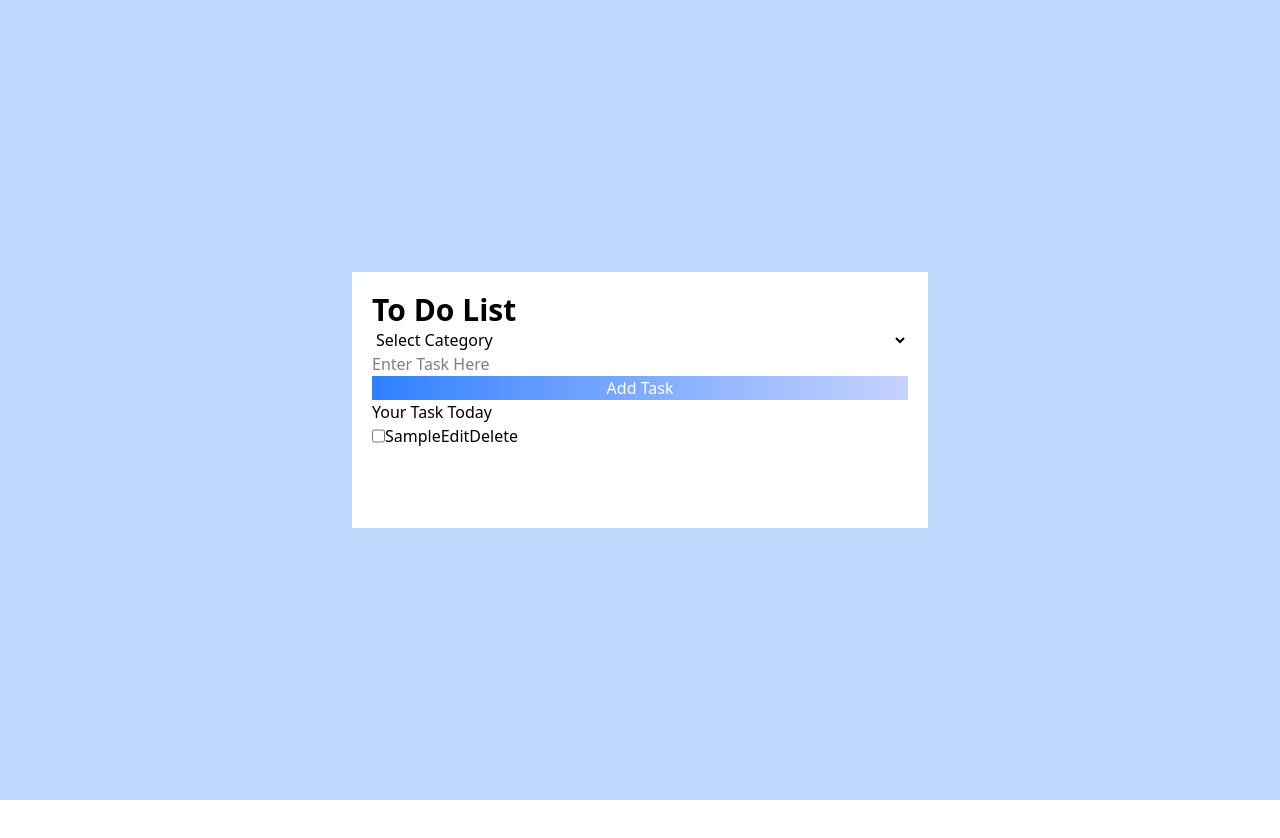
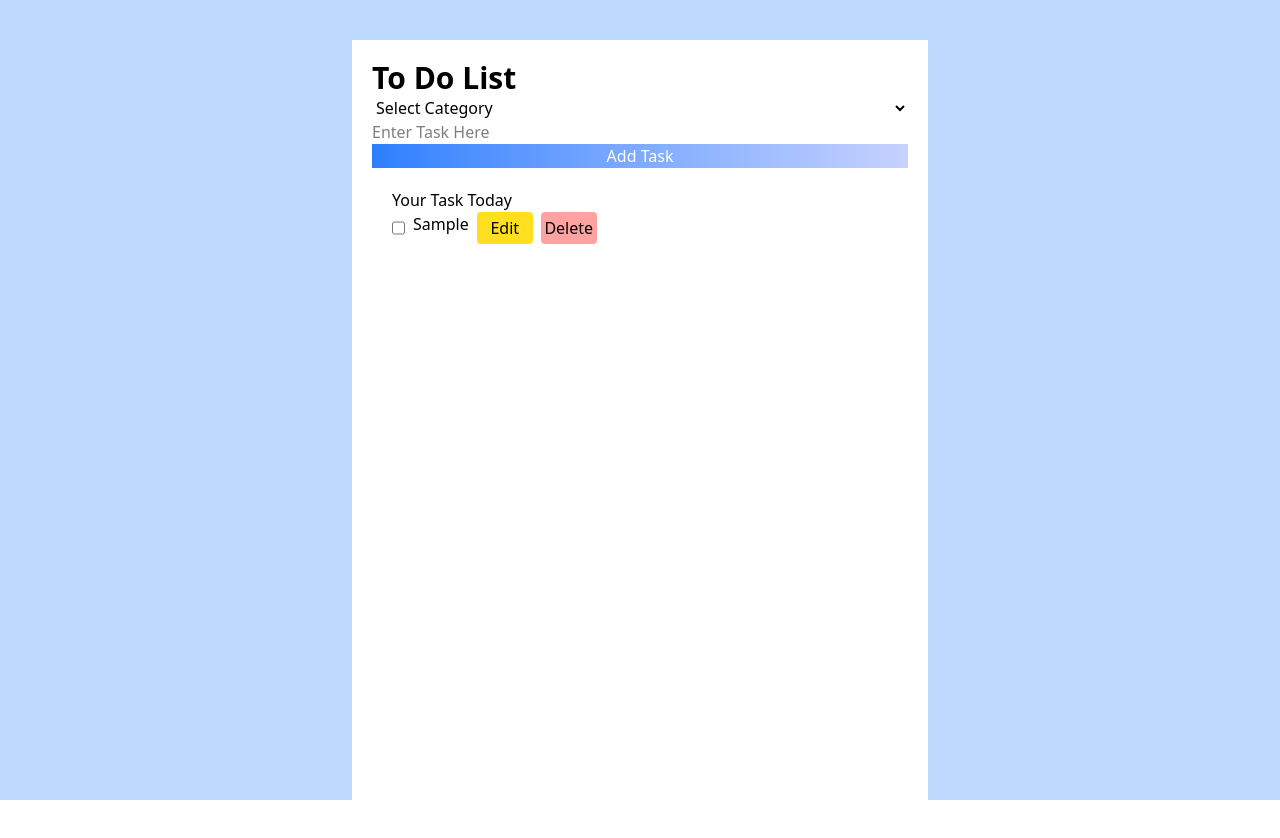
Before and after one commit to deiveegaponmari/todolist, a React (Vite) app: page / in a window 1280 px wide. Both pictures are taken after typing "Sample" into the empty fields and a click on the button "Add Task". Before the commit the page ends 800 px from the top, so only its background shows below. Built offline with nearby package versions, Linux system fonts and the light colour scheme.

Commit message:
changes added

```diff
--- a/src/components/CreateTask.jsx
+++ b/src/components/CreateTask.jsx
@@ -1,44 +1,69 @@
-import React, { useEffect, useState } from 'react'
-import TaskList from './TaskList'
+import React, { useEffect, useState } from "react";
+import TaskList from "./TaskList";
 
 function CreateTask() {
-    const[data,setData]=useState([]);
-    const[category,setCategory]=useState("");
-    const[task,setTask]=useState("");
-    const addTask=()=>{
-        if(task.trim()==="") return;
-        const newTask={
-            id:Date.now(),
-            text:task,
-            category:category,
-            completed:false
-        }
-        setData(prevtask=>[...prevtask,newTask]);
-        setTask("");//clear user input
-        setCategory("");//clear category
+  const [data, setData] = useState([]);
+  const [category, setCategory] = useState("");
+  const [task, setTask] = useState("");
+  const addTask = () => {
+    if (task.trim() === "") return;
+    const newTask = {
+      id: Date.now(),
+      text: task,
+      category: category,
+      completed: false,
+    };
+    const updatedTask = [...data, newTask];
+    setData(updatedTask);
+    localStorage.setItem("taskList", JSON.stringify(updatedTask));
+    setTask(""); //clear user input
+    setCategory(""); //clear category
+  };
+  useEffect(() => {
+    const getTasks = JSON.parse(localStorage.getItem("taskList"));
+    if (getTasks) {
+      setData(getTasks);
     }
+  }, []);
+  function editItem(index) {
+    console.log("index is",index);
 
+  }
+  function deleteItem(index) {
+   const updated= data.filter((list)=>list.id!==index)
+    setData(updated);
+    localStorage.setItem("taskList",JSON.stringify(updated))
+  }
   return (
-    <div className='bg-white w-xl p-5 h-64'>
-        <h1 className='text-3xl font-bold '>To Do List</h1>
-        <div className='bg-white-200 flex flex-col justify-center'>
-           {/*  select category */}
-        <select value={category}  onChange={(e)=>setCategory(e.target.value)}>
-             <option value=''>Select Category</option>
-            <option value='health'>Health</option>
-              <option value='skill'>Skill</option>
-                <option value='selfcare'>SelfCare</option>
-                  <option value='others'>Others</option>
+    <div className="bg-white w-xl p-5 h-screen mt-30 mb-10">
+      <h1 className="text-3xl font-bold ">To Do List</h1>
+      <div className="bg-white-200 flex flex-col justify-center">
+        {/*  select category */}
+        <select value={category} onChange={(e) => setCategory(e.target.value)}>
+          <option value="">Select Category</option>
+          <option value="health">Health</option>
+          <option value="skill">Skill</option>
+          <option value="selfcare">SelfCare</option>
+          <option value="others">Others</option>
         </select>
-      {/*   user input ---add task here */}
-        <input type='text' value={task}  placeholder='Enter Task Here' onChange={(e)=>setTask(e.target.value)}/>
-        <button className='bg-gradient-to-r from-blue-500 to-indigo-200 text-white'
-        onClick={addTask}> Add Task</button>
+        {/*   user input ---add task here */}
+        <input
+          type="text"
+          value={task}
+          placeholder="Enter Task Here"
+          onChange={(e) => setTask(e.target.value)}
+        />
+        <button
+          className="bg-gradient-to-r from-blue-500 to-indigo-200 text-white"
+          onClick={addTask}
+        >
+          Add Task
+        </button>
         {/* Task list display here */}
-        <TaskList data={data}/>
-        </div>
+        <TaskList data={data} editItem={editItem} deleteItem={deleteItem} />
+      </div>
     </div>
-  )
+  );
 }
 
-export default CreateTask
+export default CreateTask;
--- a/src/components/TaskList.jsx
+++ b/src/components/TaskList.jsx
@@ -1,42 +1,39 @@
-import React, { useEffect, useState } from 'react'
+import React from "react";
 
 function TaskList(props) {
-     const[taskData,setTaskData]=useState([]);
-       useEffect(()=>{
-        if(props.data.length>0){
-            setTaskData(props.data)
-        localStorage.setItem("taskList",JSON.stringify(props.data))
-        }
-    },[props.data])
-   useEffect(()=>{
-    const getTasks=JSON.parse(localStorage.getItem("taskList"));
-    if(getTasks){
-        setTaskData(getTasks)
-    }
-   },[])
   return (
-    <div className='flex flex-col'>
+    <div className="flex flex-col justify-center p-5">
       <h1>Your Task Today</h1>
       <ul>
         {/* dynamically added list here */}
-            {
-               taskData.length===0 ? "No Task Added" :
-
-                taskData.map((list,index)=>{
-                    return <div key={list.id} className='flex'>
-                        <input type='checkbox'/>
-                        <div className='flex flex-col'>
+        {props.data.length === 0
+          ? "No Task Added"
+          : props.data.map((list, index) => {
+              return (
+                <div key={list.id} className="flex gap-2 ">
+                  <input type="checkbox" />
+                  <div className="flex flex-col">
                     <h1>{list.text}</h1>
                     <h5>{list.category}</h5>
                   </div>
-                        <button>Edit</button>
-                         <button>Delete</button>
+                  <button
+                    className="bg-yellow-300 w-14 h-8 rounded"
+                    onClick={() => props.editItem(list.id)}
+                  >
+                    Edit
+                  </button>
+                  <button
+                    className="bg-red-300 w-14 h-8 rounded"
+                    onClick={() => props.deleteItem(list.id)}
+                  >
+                    Delete
+                  </button>
                 </div>
-                })
-            }
+              );
+            })}
       </ul>
     </div>
-  )
+  );
 }
 
-export default TaskList
+export default TaskList;
```
Lines whose indentation alone changed are shown as unchanged.
